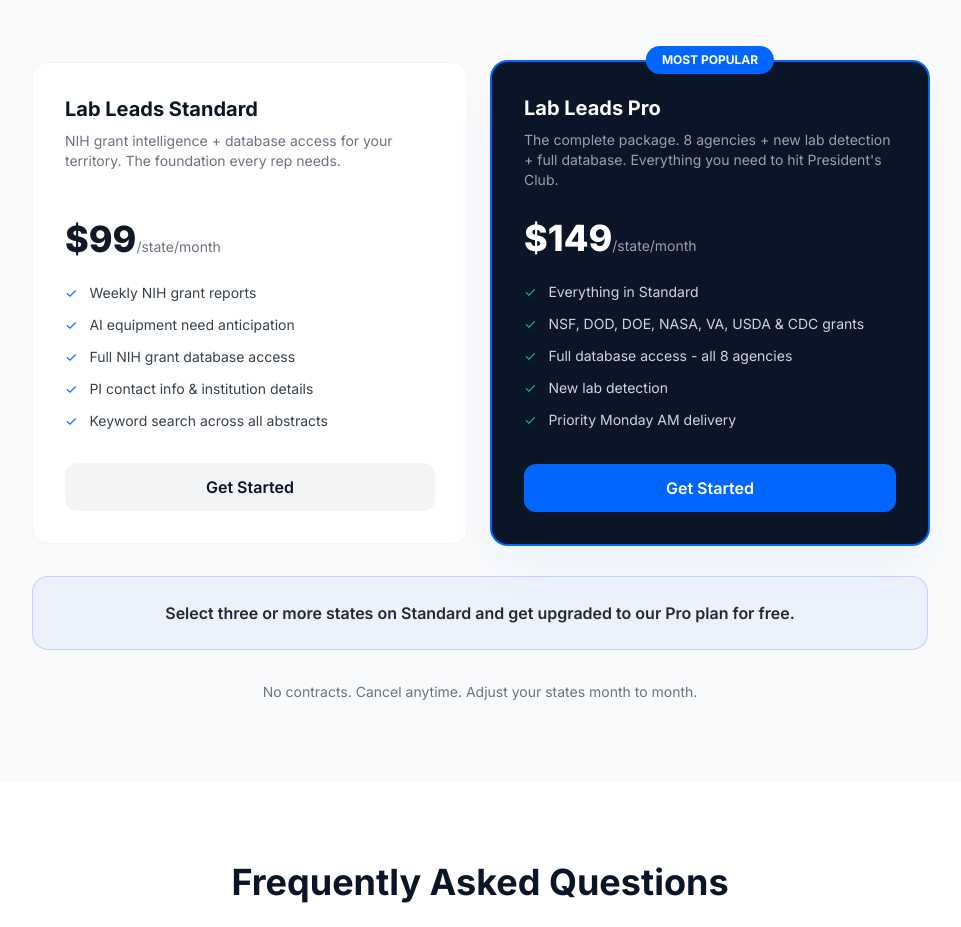
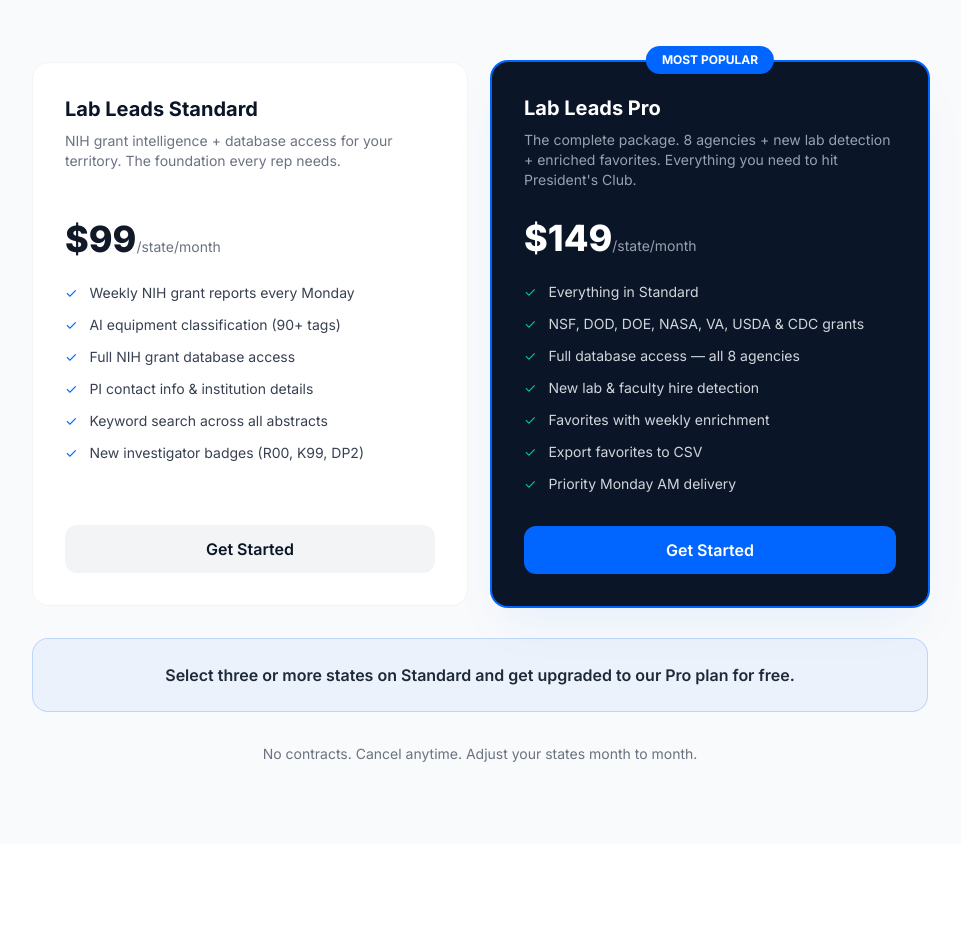
Before and after one commit to lableadmanager-bit/lableadspro-website, a Next.js app: page / in a window 1280 px wide. Shown: the part 5200-6127 px from the top of the page, without its empty margins (160-1121 px from the left). Built offline with nearby package versions, Linux system fonts and the light colour scheme.

Commit message:
Sync pricing features across homepage and checkout, add new Pro features (favorites enrichment, CSV export)

```diff
--- a/src/components/Pricing.tsx
+++ b/src/components/Pricing.tsx
@@ -5,11 +5,12 @@
     period: "/state/month",
     description: "NIH grant intelligence + database access for your territory. The foundation every rep needs.",
     features: [
-      "Weekly NIH grant reports",
-      "AI equipment need anticipation",
+      "Weekly NIH grant reports every Monday",
+      "AI equipment classification (90+ tags)",
       "Full NIH grant database access",
       "PI contact info & institution details",
       "Keyword search across all abstracts",
+      "New investigator badges (R00, K99, DP2)",
     ],
     cta: "Get Started",
     href: "/checkout?plan=standard",
@@ -19,12 +20,14 @@
     name: "Lab Leads Pro",
     price: "$149",
     period: "/state/month",
-    description: "The complete package. 8 agencies + new lab detection + full database. Everything you need to hit President's Club.",
+    description: "The complete package. 8 agencies + new lab detection + enriched favorites. Everything you need to hit President's Club.",
     features: [
       "Everything in Standard",
       "NSF, DOD, DOE, NASA, VA, USDA & CDC grants",
-      "Full database access - all 8 agencies",
-      "New lab detection",
+      "Full database access — all 8 agencies",
+      "New lab & faculty hire detection",
+      "Favorites with weekly enrichment",
+      "Export favorites to CSV",
       "Priority Monday AM delivery",
     ],
     cta: "Get Started",
--- a/src/lib/plans.ts
+++ b/src/lib/plans.ts
@@ -21,14 +21,14 @@
     name: "Lab Leads Standard",
     priceId: "price_1TCsii1UBk0N5M65WjOYmLpY",
     pricePerState: 99,
-    description: "NIH grant intelligence + database access for your territory.",
+    description: "NIH grant intelligence + database access for your territory. The foundation every rep needs.",
     features: [
-      "Weekly NIH grant reports",
-      "AI equipment need anticipation",
+      "Weekly NIH grant reports every Monday",
+      "AI equipment classification (90+ tags)",
       "Full NIH grant database access",
       "PI contact info & institution details",
       "Keyword search across all abstracts",
-      "Weekly email delivery every Monday",
+      "New investigator badges (R00, K99, DP2)",
     ],
   },
   pro: {
@@ -36,13 +36,14 @@
     name: "Lab Leads Pro",
     priceId: "price_1TCsix1UBk0N5M65nBv2GFC2",
     pricePerState: 149,
-    description: "The complete package. 8 agencies + new lab detection + full database.",
+    description: "The complete package. 8 agencies + new lab detection + enriched favorites. Everything you need to hit President's Club.",
     features: [
       "Everything in Standard",
       "NSF, DOD, DOE, NASA, VA, USDA & CDC grants",
-      "Full database access for all 8 agencies",
+      "Full database access — all 8 agencies",
       "New lab & faculty hire detection",
-      "New PI alerts",
+      "Favorites with weekly enrichment",
+      "Export favorites to CSV",
       "Priority Monday AM delivery",
     ],
   },
```
